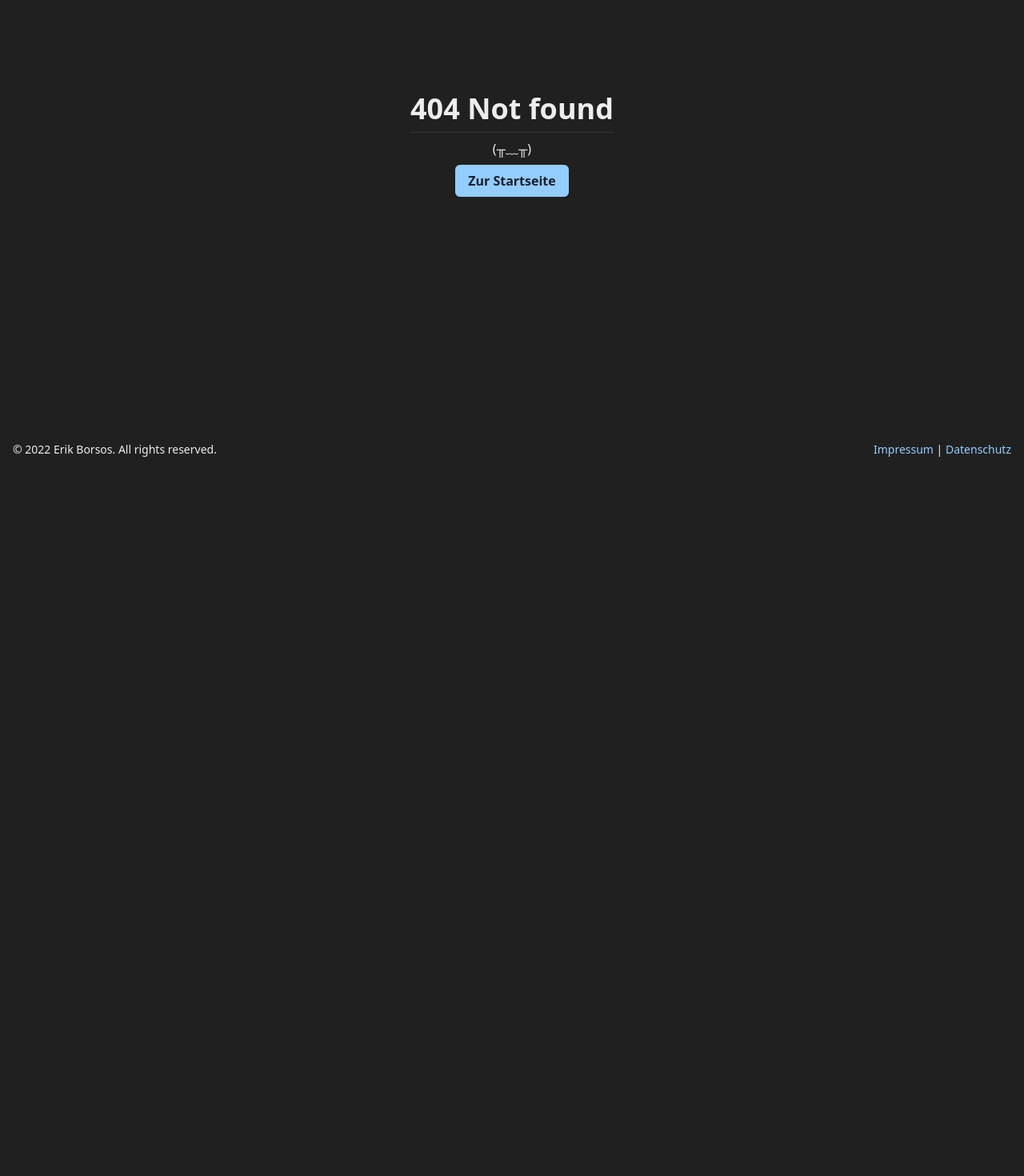
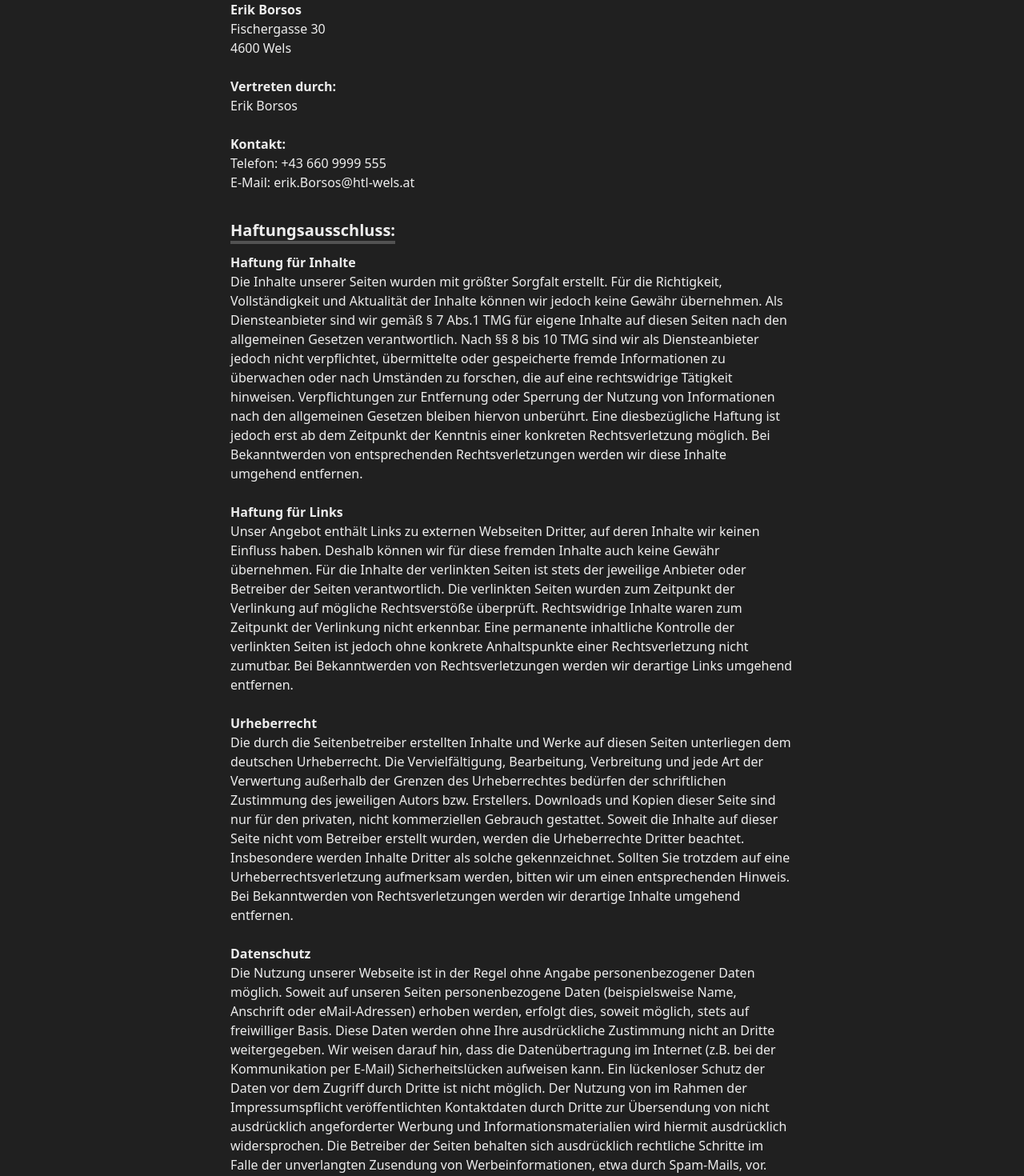
Before and after one commit to erikborsos/portal, a Next.js app: page /impressum in a window 1280 px wide. Before the commit this address had no page. Shown: the part 220-1690 px from the top of the page at 80% size. Before the commit the page ends 800 px from the top, so only its background shows below. Built offline with nearby package versions, Linux system fonts and the light colour scheme.

Commit message:
:memo: Added impress and data protection

```diff
--- a/components/layout/footer.tsx
+++ b/components/layout/footer.tsx
@@ -9,15 +9,21 @@
     mr={'auto'}
     left={4}
     right={4}
-    textAlign='center'
-  >
+    textAlign='center'>
     <Box textAlign='left' position='absolute' left={0}>
       &copy; {new Date().getFullYear()} Erik Borsos. All rights reserved.
     </Box>
     <Box textAlign='right' right={0}>
-      <Link href='/impressum' variant='colored'>Impressum</Link>
+      <Link href='/impressum' variant='colored'>
+        Impressum
+      </Link>
       {' | '}
-      <Link href='/datenschutz' variant='colored'>Datenschutz</Link>
+      <Link
+        download
+        href='/assets/documents/Datenschutzerklaerung.pdf'
+        variant='colored'>
+        Datenschutzerklärung
+      </Link>
     </Box>
   </Box>
 )
--- /dev/null
+++ b/pages/impressum.tsx
@@ -0,0 +1,102 @@
+import { Heading, Text } from '@chakra-ui/react'
+import PageLayout from 'components/page-layout'
+
+const ImpressumPage = () => (
+  <PageLayout title='Contact'>
+    <Heading as='h3' variant='section-title'>
+      Impressum
+    </Heading>
+    <Text>
+      Informationspflicht laut §5 E-Commerce Gesetz, §14 Unternehmensgesetzbuch,
+      §63 Gewerbeordnung und Offenlegungspflicht laut §25 Mediengesetz.
+    </Text>
+
+    <br />
+    <b>Erik Borsos</b>
+    <p>Fischergasse 30</p>
+    <p>4600 Wels</p>
+
+    <br />
+    <b>Vertreten durch:</b>
+    <p>Erik Borsos</p>
+
+    <br />
+    <b>Kontakt:</b>
+    <p>Telefon: +43 660 9999 555</p>
+    <p>E-Mail: erik.Borsos@htl-wels.at</p>
+
+    <br />
+    <Heading as='h1' variant='section-title'>
+      Haftungsausschluss:
+    </Heading>
+    <b>Haftung für Inhalte</b>
+    <p>
+      Die Inhalte unserer Seiten wurden mit größter Sorgfalt erstellt. Für die
+      Richtigkeit, Vollständigkeit und Aktualität der Inhalte können wir jedoch
+      keine Gewähr übernehmen. Als Diensteanbieter sind wir gemäß § 7 Abs.1 TMG
+      für eigene Inhalte auf diesen Seiten nach den allgemeinen Gesetzen
+      verantwortlich. Nach §§ 8 bis 10 TMG sind wir als Diensteanbieter jedoch
+      nicht verpflichtet, übermittelte oder gespeicherte fremde Informationen zu
+      überwachen oder nach Umständen zu forschen, die auf eine rechtswidrige
+      Tätigkeit hinweisen. Verpflichtungen zur Entfernung oder Sperrung der
+      Nutzung von Informationen nach den allgemeinen Gesetzen bleiben hiervon
+      unberührt. Eine diesbezügliche Haftung ist jedoch erst ab dem Zeitpunkt
+      der Kenntnis einer konkreten Rechtsverletzung möglich. Bei Bekanntwerden
+      von entsprechenden Rechtsverletzungen werden wir diese Inhalte umgehend
+      entfernen.
+    </p>
+    <br />
+    <b>Haftung für Links</b>
+    <p>
+      Unser Angebot enthält Links zu externen Webseiten Dritter, auf deren
+      Inhalte wir keinen Einfluss haben. Deshalb können wir für diese fremden
+      Inhalte auch keine Gewähr übernehmen. Für die Inhalte der verlinkten
+      Seiten ist stets der jeweilige Anbieter oder Betreiber der Seiten
+      verantwortlich. Die verlinkten Seiten wurden zum Zeitpunkt der Verlinkung
+      auf mögliche Rechtsverstöße überprüft. Rechtswidrige Inhalte waren zum
+      Zeitpunkt der Verlinkung nicht erkennbar. Eine permanente inhaltliche
+      Kontrolle der verlinkten Seiten ist jedoch ohne konkrete Anhaltspunkte
+      einer Rechtsverletzung nicht zumutbar. Bei Bekanntwerden von
+      Rechtsverletzungen werden wir derartige Links umgehend entfernen.
+    </p>
+    <br />
+    <b>Urheberrecht</b>
+    <p>
+      Die durch die Seitenbetreiber erstellten Inhalte und Werke auf diesen
+      Seiten unterliegen dem deutschen Urheberrecht. Die Vervielfältigung,
+      Bearbeitung, Verbreitung und jede Art der Verwertung außerhalb der Grenzen
+      des Urheberrechtes bedürfen der schriftlichen Zustimmung des jeweiligen
+      Autors bzw. Erstellers. Downloads und Kopien dieser Seite sind nur für den
+      privaten, nicht kommerziellen Gebrauch gestattet. Soweit die Inhalte auf
+      dieser Seite nicht vom Betreiber erstellt wurden, werden die Urheberrechte
+      Dritter beachtet. Insbesondere werden Inhalte Dritter als solche
+      gekennzeichnet. Sollten Sie trotzdem auf eine Urheberrechtsverletzung
+      aufmerksam werden, bitten wir um einen entsprechenden Hinweis. Bei
+      Bekanntwerden von Rechtsverletzungen werden wir derartige Inhalte umgehend
+      entfernen.
+    </p>
+    <br />
+    <b>Datenschutz</b>
+    <p>
+      Die Nutzung unserer Webseite ist in der Regel ohne Angabe
+      personenbezogener Daten möglich. Soweit auf unseren Seiten
+      personenbezogene Daten (beispielsweise Name, Anschrift oder
+      eMail-Adressen) erhoben werden, erfolgt dies, soweit möglich, stets auf
+      freiwilliger Basis. Diese Daten werden ohne Ihre ausdrückliche Zustimmung
+      nicht an Dritte weitergegeben. Wir weisen darauf hin, dass die
+      Datenübertragung im Internet (z.B. bei der Kommunikation per E-Mail)
+      Sicherheitslücken aufweisen kann. Ein lückenloser Schutz der Daten vor dem
+      Zugriff durch Dritte ist nicht möglich. Der Nutzung von im Rahmen der
+      Impressumspflicht veröffentlichten Kontaktdaten durch Dritte zur
+      Übersendung von nicht ausdrücklich angeforderter Werbung und
+      Informationsmaterialien wird hiermit ausdrücklich widersprochen. Die
+      Betreiber der Seiten behalten sich ausdrücklich rechtliche Schritte im
+      Falle der unverlangten Zusendung von Werbeinformationen, etwa durch
+      Spam-Mails, vor.
+    </p>
+    <br />
+    <br />
+  </PageLayout>
+)
+
+export default ImpressumPage
```
Also changed, not shown: 1 other file (tests, documents, lock files or other folders).
